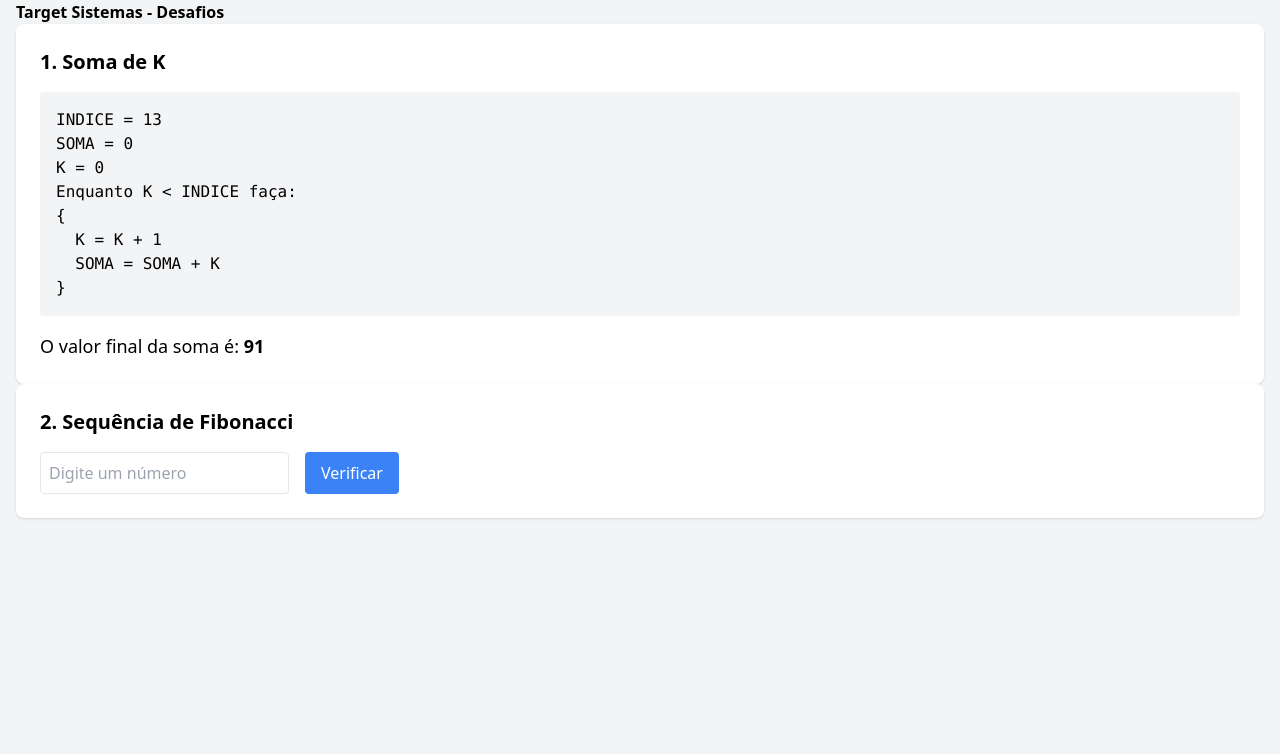
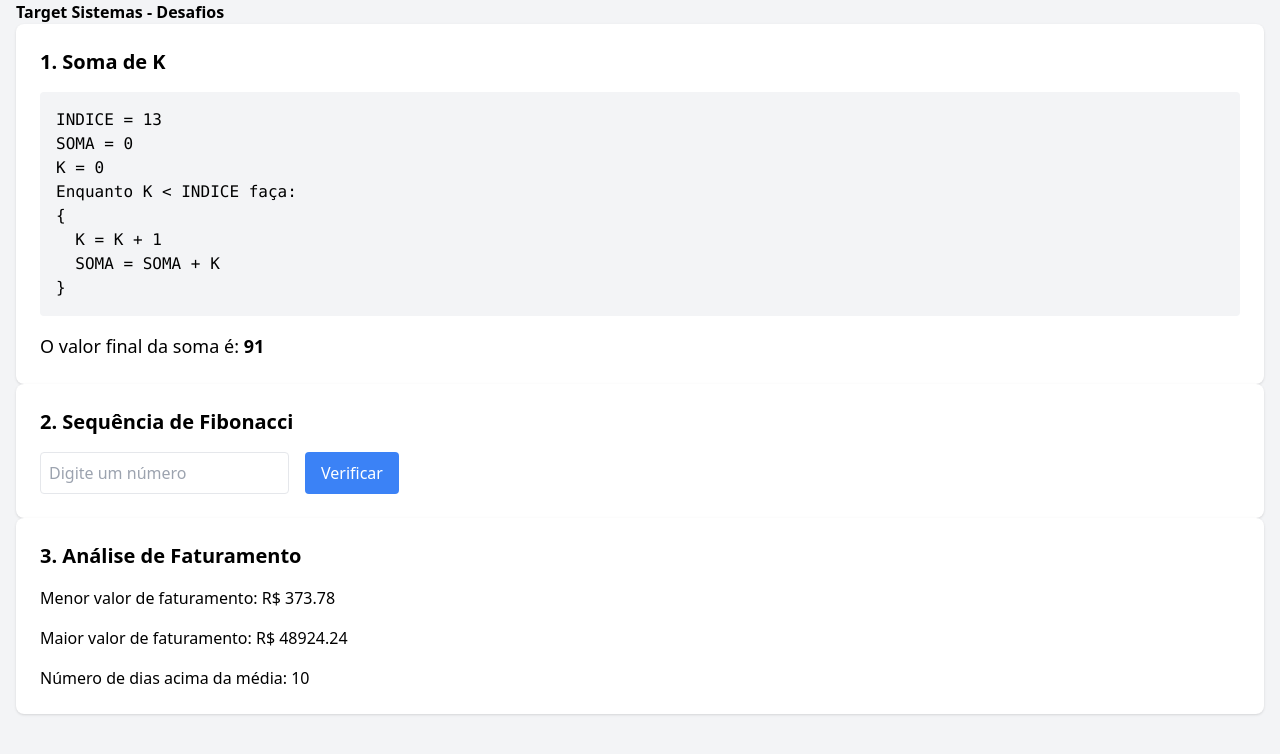
Before and after one commit to alexcssilva/target-sistemas, a React (Vite) app: page / in a window 1280 px wide. Shown: the top 754 px of the page. Built offline with nearby package versions, Linux system fonts and the light colour scheme.

Commit message:
feat: :sparkles: third exercise

```diff
--- a/App.tsx
+++ b/App.tsx
@@ -1,5 +1,6 @@
 import React from "react";
 import ExerciseOne from "./src/components/ExerciseOne";
+import ExerciseThree from "./src/components/ExerciseThree";
 import ExerciseTwo from "./src/components/ExerciseTwo";
 
 function App() {
@@ -9,6 +10,7 @@ function App() {
       <div className="space-y-8">
         <ExerciseOne title="1. Soma de K" />
         <ExerciseTwo title="2. Sequência de Fibonacci" />
+        <ExerciseThree title="3. Análise de Faturamento" />
       </div>
     </div>
   );
--- /dev/null
+++ b/src/components/ExerciseThree.tsx
@@ -0,0 +1,46 @@
+import { useEffect, useState } from "react";
+import faturamentoData from "../data/dados.json";
+import { ExerciseProps, FaturamentoDiario } from "../types/types";
+
+export default function ExerciseThree({ title }: ExerciseProps) {
+  const [minValue, setMinValue] = useState<number>(0);
+  const [maxValue, setMaxValue] = useState<number>(0);
+  const [daysAboveAverage, setDaysAboveAverage] = useState<number>(0);
+
+  useEffect(() => {
+    calculateMetrics();
+  }, []);
+
+  const calculateMetrics = () => {
+    const validDays: FaturamentoDiario[] = faturamentoData.filter(
+      (day: FaturamentoDiario) => day.valor > 0
+    );
+
+    // Menor valor
+    const min = Math.min(...validDays.map((day) => day.valor));
+    setMinValue(min);
+
+    // Maior valor
+    const max = Math.max(...validDays.map((day) => day.valor));
+    setMaxValue(max);
+
+    // Média mensal (ignorando dias sem faturamento)
+    const average =
+      validDays.reduce((acc, day) => acc + day.valor, 0) / validDays.length;
+
+    // Dias acima da média
+    const aboveAverage = validDays.filter((day) => day.valor > average).length;
+    setDaysAboveAverage(aboveAverage);
+  };
+
+  return (
+    <div className="bg-white p-6 rounded-lg shadow">
+      <h2 className="text-xl font-semibold mb-4">{title}</h2>
+      <div className="space-y-4">
+        <p>Menor valor de faturamento: R$ {minValue.toFixed(2)}</p>
+        <p>Maior valor de faturamento: R$ {maxValue.toFixed(2)}</p>
+        <p>Número de dias acima da média: {daysAboveAverage}</p>
+      </div>
+    </div>
+  );
+}
```
